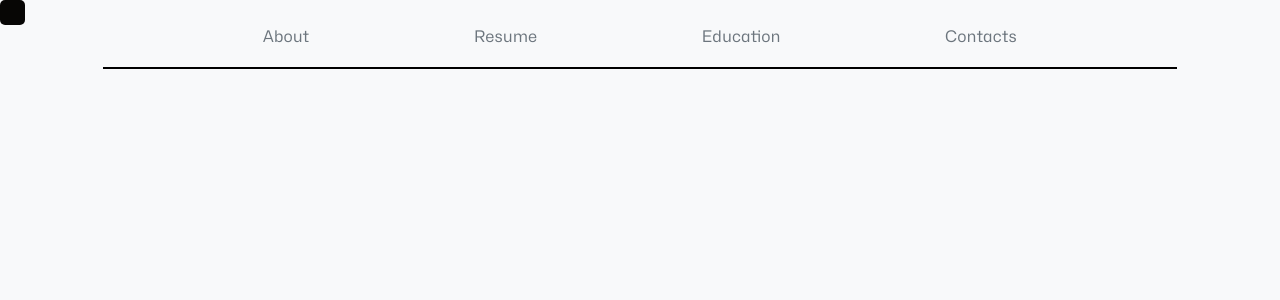
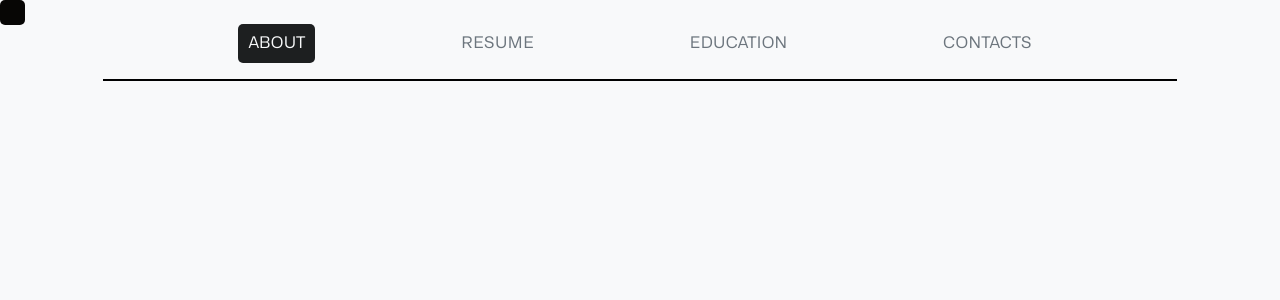
Before and after one commit to StefanoStone/stefanostone.github.io, an Angular app: page / in a window 1280 px wide. Shown: the top 300 px of the page. Built offline with nearby package versions, Linux system fonts and the light colour scheme.

Commit message:
WIP - implement selected tab style

```diff
--- a/src/app/app.component.html
+++ b/src/app/app.component.html
@@ -1,9 +1,9 @@
 <div class="body">
   <div class="bar">
-    <p>About</p>
-    <p>Resume</p>
-    <p>Education</p>
-    <p>Contacts</p>
+    <p class="selected">ABOUT</p>
+    <p>RESUME</p>
+    <p>EDUCATION</p>
+    <p>CONTACTS</p>
   </div>
 </div>
 <div id="cursor"></div>
--- a/src/app/app.component.scss
+++ b/src/app/app.component.scss
@@ -40,12 +40,19 @@
 
   p {
     color: #6C757D;
-    padding: 4px;
+    padding: 10px;
   }
 
   p:hover {
     border: 1px solid #6C757D;
     border-radius: 5px;
-    padding: 3px;
+    padding: 9px;
+  }
+
+  .selected {
+    color: #F8F9FA;
+    border-radius: 5px;
+    background: #1D1F20;
+    padding: 10px;
   }
 }
```
